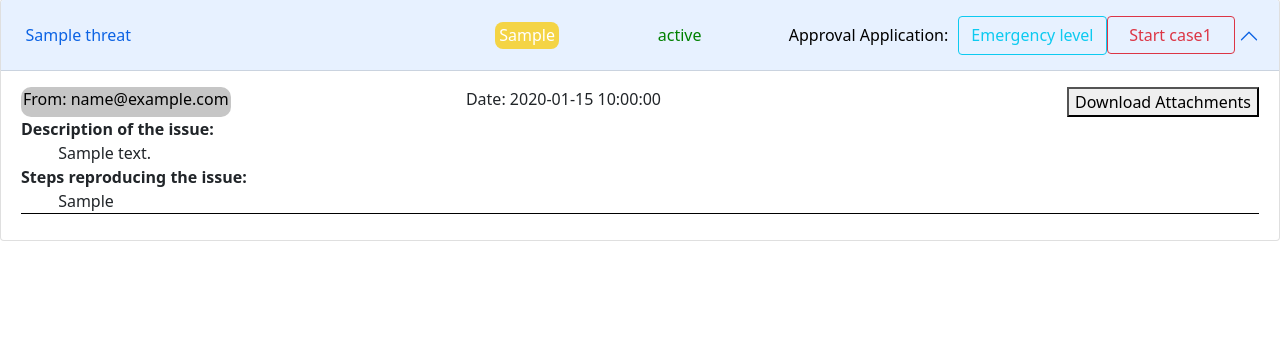
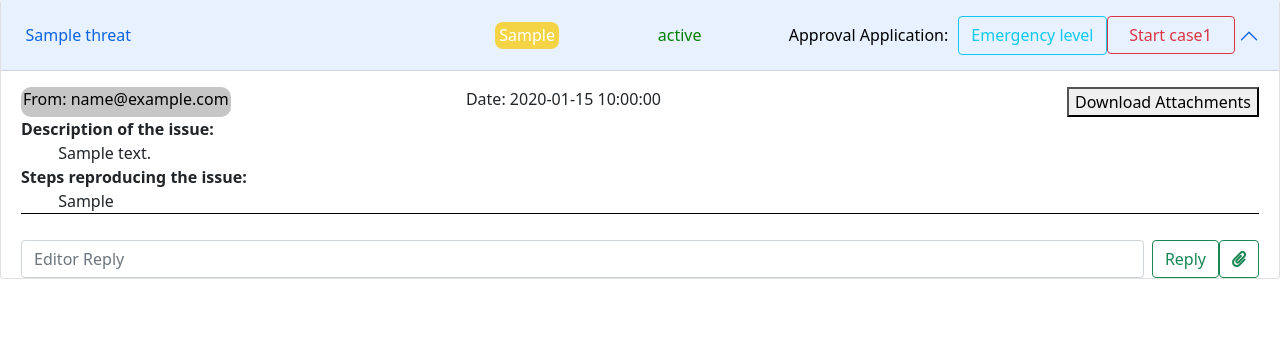
Before and after one commit to Akk3d1s/ThreatManager, a Flask app: page / in a window 1280 px wide, after a click that opens the changed part. Shown: the part 117-476 px from the top of the page. Run offline with Flask 2, Linux system fonts and the light colour scheme; a user stored in the database is signed in; tables that the repository leaves empty hold one stand-in row (values such as "Sample post"); some libraries are stand-ins or nearby versions.

Commit message:
editor.html: added chat block without functionality

```diff
--- a/app/templates/editor.html
+++ b/app/templates/editor.html
@@ -114,6 +114,13 @@
                         </div>
                     </div>
                 </div>
+                <div class="chat">
+                    <form class="d-flex">
+                        <input class="form-control me-2" type="text" placeholder="Editor Reply" aria-label="Reply">
+                        <button class="btn btn-outline-success" type="submit">Reply</button>
+                        <button class="btn btn-outline-success" type="submit"><i class="fas fa-paperclip"></i></button>
+                    </form>
+                </div>
             </div>
         </div>
     </div>
```
